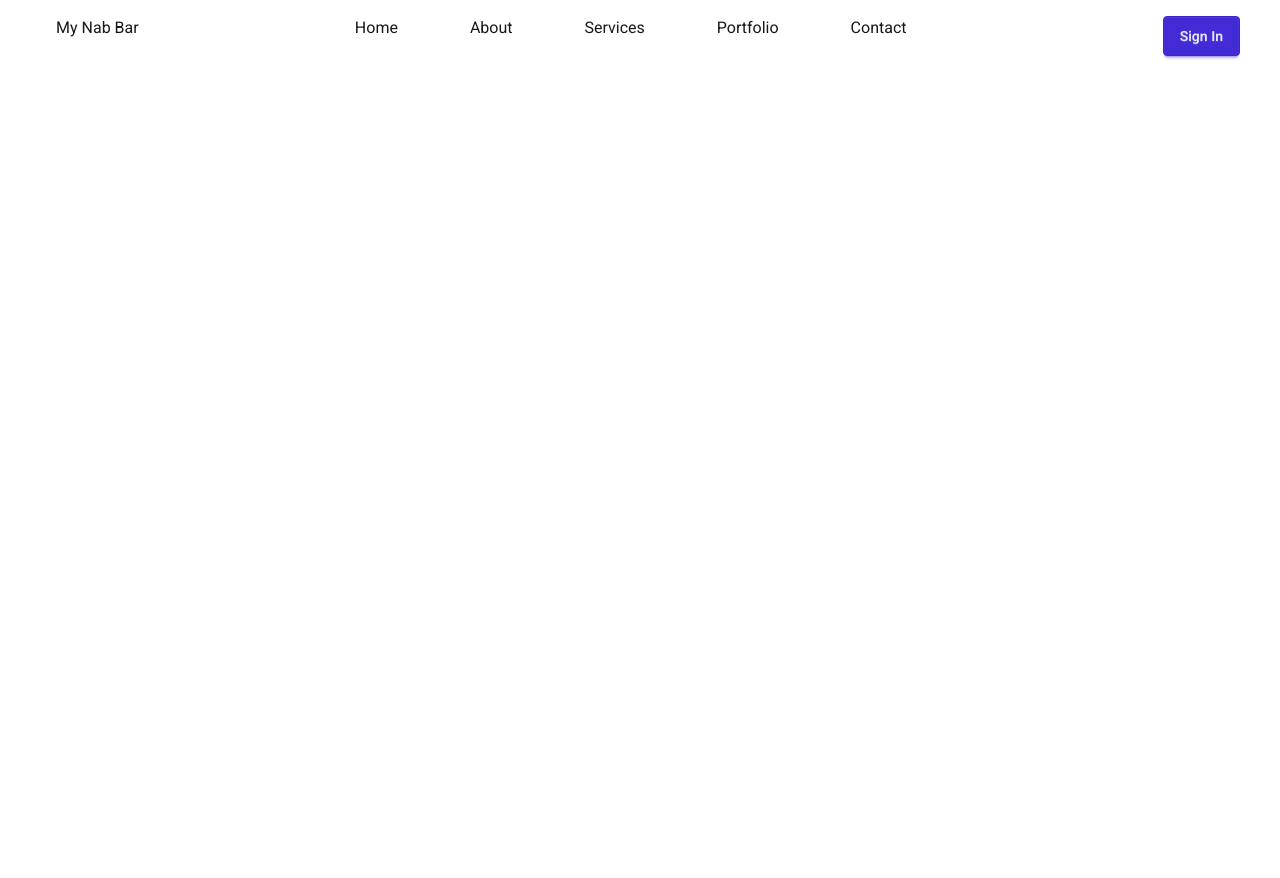
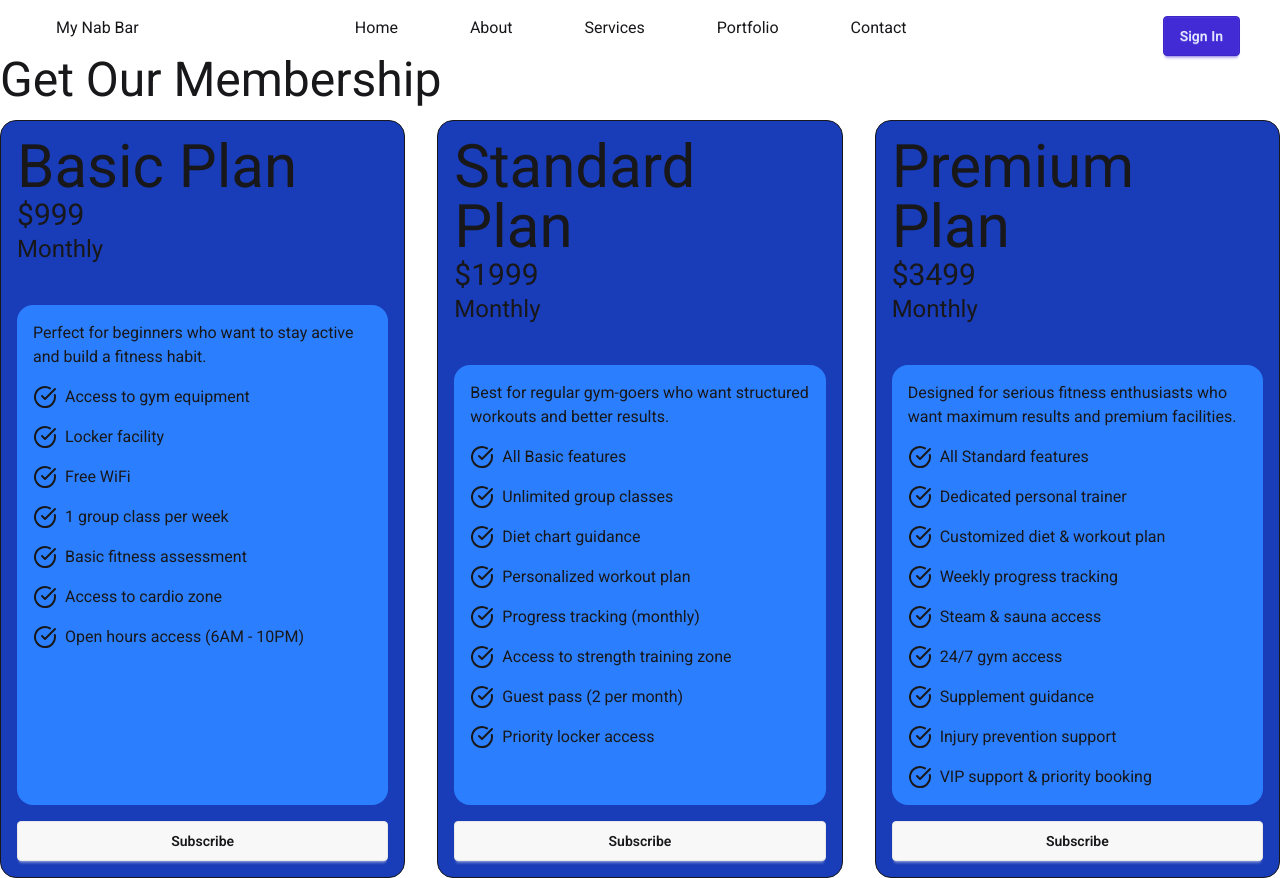
Before and after one commit to 404Shihab/tailwind-react-pricing-options, a React (Vite) app: page / in a window 1280 px wide. Before the commit the page ends 800 px from the top, so only its background shows below. Built offline with nearby package versions, Linux system fonts and the light colour scheme.

Commit message:
Add pricing plans and components for subscription options

```diff
--- /dev/null
+++ b/public/pricingData.json
@@ -0,0 +1,53 @@
+[
+  {
+    "id": 1,
+    "name": "Basic Plan",
+    "price": 999,
+    "duration": "Monthly",
+    "description": "Perfect for beginners who want to stay active and build a fitness habit.",
+    "features": [
+      "Access to gym equipment",
+      "Locker facility",
+      "Free WiFi",
+      "1 group class per week",
+      "Basic fitness assessment",
+      "Access to cardio zone",
+      "Open hours access (6AM - 10PM)"
+    ]
+  },
+  {
+    "id": 2,
+    "name": "Standard Plan",
+    "price": 1999,
+    "duration": "Monthly",
+    "description": "Best for regular gym-goers who want structured workouts and better results.",
+    "features": [
+      "All Basic features",
+      "Unlimited group classes",
+      "Diet chart guidance",
+      "Personalized workout plan",
+      "Progress tracking (monthly)",
+      "Access to strength training zone",
+      "Guest pass (2 per month)",
+      "Priority locker access"
+    ]
+  },
+  {
+    "id": 3,
+    "name": "Premium Plan",
+    "price": 3499,
+    "duration": "Monthly",
+    "description": "Designed for serious fitness enthusiasts who want maximum results and premium facilities.",
+    "features": [
+      "All Standard features",
+      "Dedicated personal trainer",
+      "Customized diet & workout plan",
+      "Weekly progress tracking",
+      "Steam & sauna access",
+      "24/7 gym access",
+      "Supplement guidance",
+      "Injury prevention support",
+      "VIP support & priority booking"
+    ]
+  }
+]
--- a/src/App.jsx
+++ b/src/App.jsx
@@ -1,6 +1,11 @@
+import { Suspense } from "react";
 import "./App.css";
 import DaisyNav from "./components/DaisyNav/DaisyNav";
 import NavBar from "./components/NavBar/NavBar";
+import PricingOptions from "./components/PricingOptions/PricingOptions";
+
+
+const pricingPromise = fetch('pricingData.json').then(res => res.json());
 
 function App() {
   return (
@@ -11,6 +16,11 @@ function App() {
       }
       {/* <DaisyNav></DaisyNav> */}
     </header>
+    <main>
+      <Suspense fallback={<span className="loading loading-spinner loading-lg"></span>}>
+        <PricingOptions pricingPromise={pricingPromise}></PricingOptions>
+      </Suspense>
+    </main>
     </>
   );
 }
--- a/src/components/NavBar/NavBar.jsx
+++ b/src/components/NavBar/NavBar.jsx
@@ -39,7 +39,7 @@ const NavBar = () => {
       <nav className='flex justify-between mx-10 mt-4'>
         <span className='flex'onClick={()=> setOpen(!open)}>
           {open ? <X className='md:hidden'></X> : <Menu className='md:hidden'></Menu>}
-          <ul className={`md:hidden absolute duration-1000
+          <ul className={`md:hidden absolute duration-300
              ${open ? 'top-12' : '-top-40'}
               bg-blue-800 p-2 rounded-2xl`}>
             {
--- /dev/null
+++ b/src/components/PricingCard/PricingCard.jsx
@@ -0,0 +1,27 @@
+import React from 'react';
+import PricingFeature from './PricingFeature';
+
+const PricingCard = ({pricing}) => {
+    const  {name, price, duration, description, features} = pricing;
+    return (
+        <div className='bg-blue-800 border rounded-2xl p-4 flex flex-col'>
+            {/* Card Header */}
+            <div>
+                <h1 className="text-6xl">{name}</h1>
+                <h4 className='text-3xl'>${price}</h4>
+                <h5 className='text-2xl'>{duration}</h5>
+            </div>
+            {/* Card Body */}
+            <div className='bg-blue-500 p-4 mt-10 rounded-2xl flex-1'>
+                <p>{description}</p>
+                {
+                    features.map((feature,index) => <PricingFeature
+                    key={index} feature={feature}></PricingFeature>)
+                }
+            </div>
+            <button className='btn w-full mt-4'>Subscribe</button>
+        </div>
+    );
+};
+
+export default PricingCard;
--- /dev/null
+++ b/src/components/PricingCard/PricingFeature.jsx
@@ -0,0 +1,10 @@
+import { CircleCheckBig } from 'lucide-react';
+import React from 'react';
+
+const PricingFeature = ({feature}) => {
+    return (
+        <p className='flex mt-4'> <CircleCheckBig className='mr-2'></CircleCheckBig> {feature}</p>
+    );
+};
+
+export default PricingFeature;
--- /dev/null
+++ b/src/components/PricingOptions/PricingOptions.jsx
@@ -0,0 +1,22 @@
+import React, { use } from 'react';
+import PricingCard from '../PricingCard/PricingCard';
+
+const PricingOptions = ({pricingPromise}) => {
+    const pricingData = use(pricingPromise);
+    console.log(pricingData);
+
+    return (
+        <div>
+            <h2 className='text-5xl'>Get Our Membership</h2>
+            <div className='grid md:grid-cols-2 lg:grid-cols-3 gap-8 mt-4'>
+                {
+                    pricingData.map(pricing=> <PricingCard
+                        pricing={pricing} key={pricing.id}
+                    ></PricingCard>)
+                }
+            </div>
+        </div>
+    );
+};
+
+export default PricingOptions;
```
